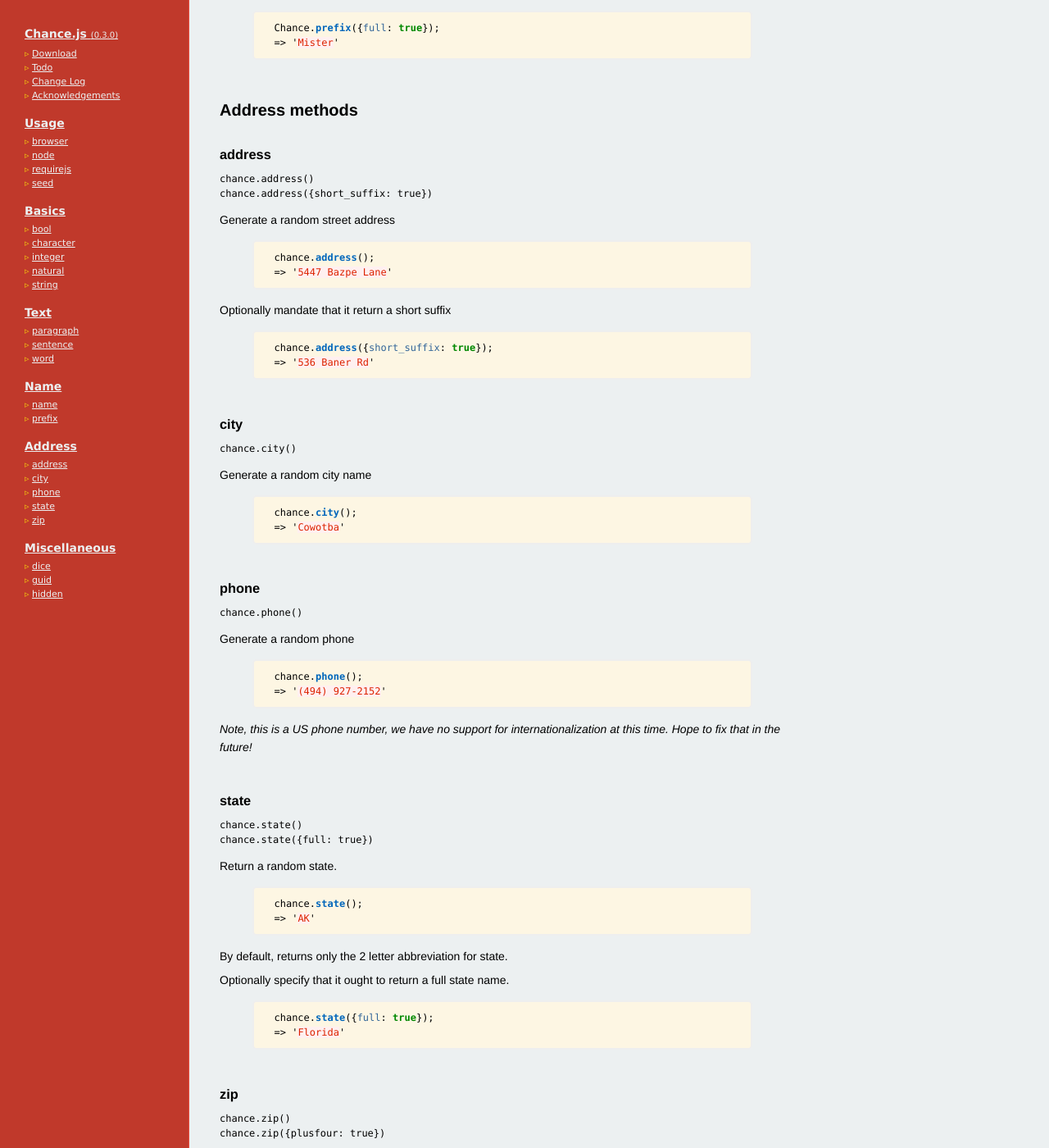
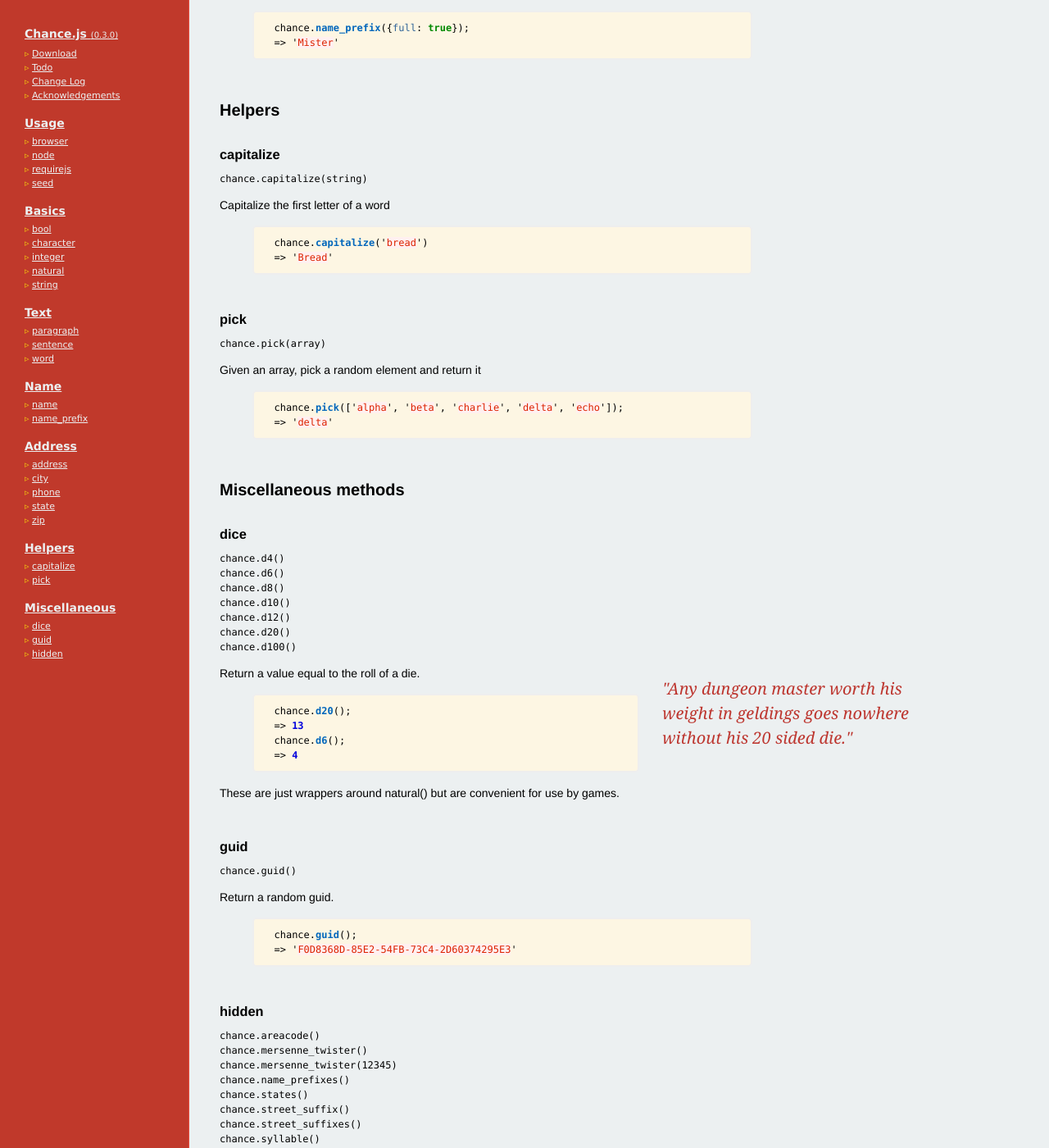
Before and after one commit to chancejs/chancejs, a Jekyll site: the page built from index.html, in a window 1280 px wide and 1400 px high, scrolled down 8386 px. Shown: the whole window at 82% size. Built offline with Jekyll 4.4.1, drawn with Linux system fonts in a browser that asks for light colours; Markdown is read by kramdown in place of the engine named in the settings; comment, search, counter and statistics services are not loaded; some of the changed text lies outside the part shown.

Commit message:
Update to add helpers, rename prefix() to name_prefix()

```diff
--- a/chance.js
+++ b/chance.js
@@ -108,15 +108,23 @@
         return text;
     };
 
+    // -- End Basics --
+
+    // -- Helpers --
+
     Chance.prototype.capitalize = function (word) {
         return word.charAt(0).toUpperCase() + word.substr(1);
     };
 
-    // -- End Basics --
+    Chance.prototype.pick = function (arr) {
+        return arr[this.natural({max: arr.length - 1})];
+    };
+
+    // -- End Helpers --
 
     // -- Text --
 
-    Chance.prototype.prefixes = function () {
+    Chance.prototype.name_prefixes = function () {
         return [
             {name: 'Doctor', abbreviation: 'Dr.'},
             {name: 'Miss', abbreviation: 'Miss'},
@@ -125,11 +133,11 @@
         ];
     };
 
-    Chance.prototype.prefix = function (options) {
+    Chance.prototype.name_prefix = function (options) {
         options = options || {};
         return options.full ?
-            this.prefixes()[this.natural({max: this.prefixes().length - 1})].name :
-            this.prefixes()[this.natural({max: this.prefixes().length - 1})].abbreviation;
+            this.pick(this.name_prefixes()).name :
+            this.pick(this.name_prefixes()).abbreviation;
     };
 
     Chance.prototype.name = function (options) {
@@ -142,7 +150,7 @@
         if (options.middle) {
             name = first + ' ' + this.capitalize(this.word()) + ' ' + last;
         } else if (options.middle_initial) {
-            name = first + ' ' + this.capitalize(this.character({alpha: true, casing: 'upper'})) + '. ' + last;
+            name = first + ' ' + this.character({alpha: true, casing: 'upper'}) + '. ' + last;
         } else {
             name = first + ' ' + last;
         }
@@ -279,6 +287,7 @@
     };
 
     Chance.prototype.street_suffixes = function () {
+        // These are the most common suffixes.
         return [
             {name: 'Avenue', abbreviation: 'Ave'},
             {name: 'Boulevard', abbreviation: 'Blvd'},
@@ -319,10 +328,7 @@
     };
 
     Chance.prototype.street_suffix = function (options) {
-        // These are the most common suffixes.
-        var suffixes = this.street_suffixes(options),
-            suffix = suffixes[this.natural({max: suffixes.length - 1})];
-        return suffix;
+        return this.pick(this.street_suffixes(options));
     };
 
     Chance.prototype.states = function () {
@@ -392,12 +398,9 @@
     };
 
     Chance.prototype.state = function (options) {
-        var states = this.states(),
-            state = (options && options.full) ?
-              states[this.natural({max: states.length - 1})].name :
-              states[this.natural({max: states.length - 1})].abbreviation;
-
-        return state;
+        return (options && options.full) ?
+            this.pick(this.states()).name :
+            this.pick(this.states()).abbreviation;
     };
 
     // Note: only returning US zip codes, internationalization will be a whole
--- a/index.html
+++ b/index.html
@@ -40,6 +40,10 @@
 
   <a class=toc_title href="#address">Address</a>
   {% assign posts = site.categories.address %}
+  {% include methods_sidebar.html %}
+
+  <a class=toc_title href="#helpers">Helpers</a>
+  {% assign posts = site.categories.helpers %}
   {% include methods_sidebar.html %}
 
   <a class=toc_title href="#miscellaneous">Miscellaneous</a>
@@ -117,8 +121,8 @@
     {% assign posts = site.categories.name %}
     {% include methods_full.html %}
 
-    <h2 id="address">Address methods</h2>
-    {% assign posts = site.categories.address %}
+    <h2 id="helpers">Helpers</h2>
+    {% assign posts = site.categories.helpers %}
     {% include methods_full.html %}
 
     <h2 id="miscellaneous">Miscellaneous methods</h2>
```
Also changed, not shown: helpers/_posts/1900-01-01-capitalize.md (added, +12 -0 lines), helpers/_posts/1900-01-01-pick.md (added, +12 -0 lines), miscellaneous/_posts/1900-01-01-dice.md (+1 -0 lines), miscellaneous/_posts/1900-01-01-hidden.md (+6 -4 lines), name/_posts/1900-01-01-name_prefix.md (renamed from name/_posts/1900-01-01-prefix.md, +5 -5 lines).
